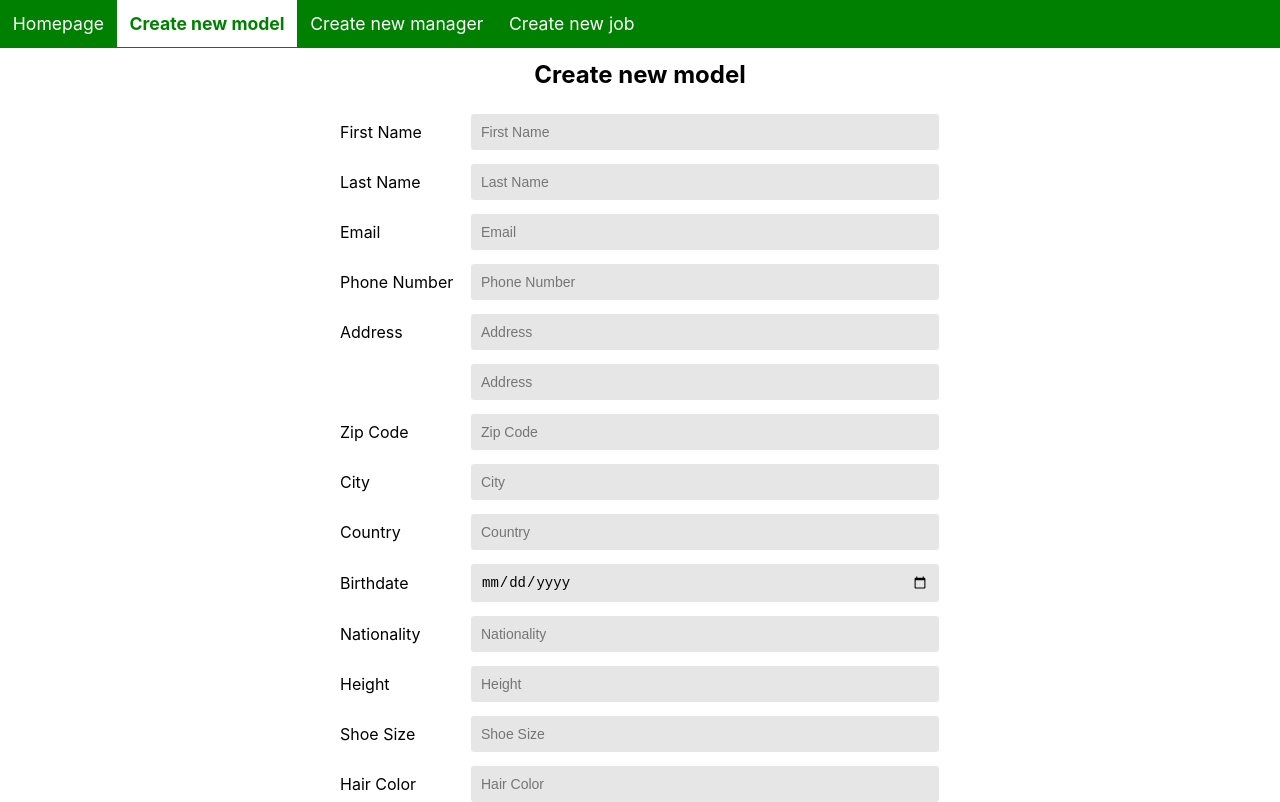
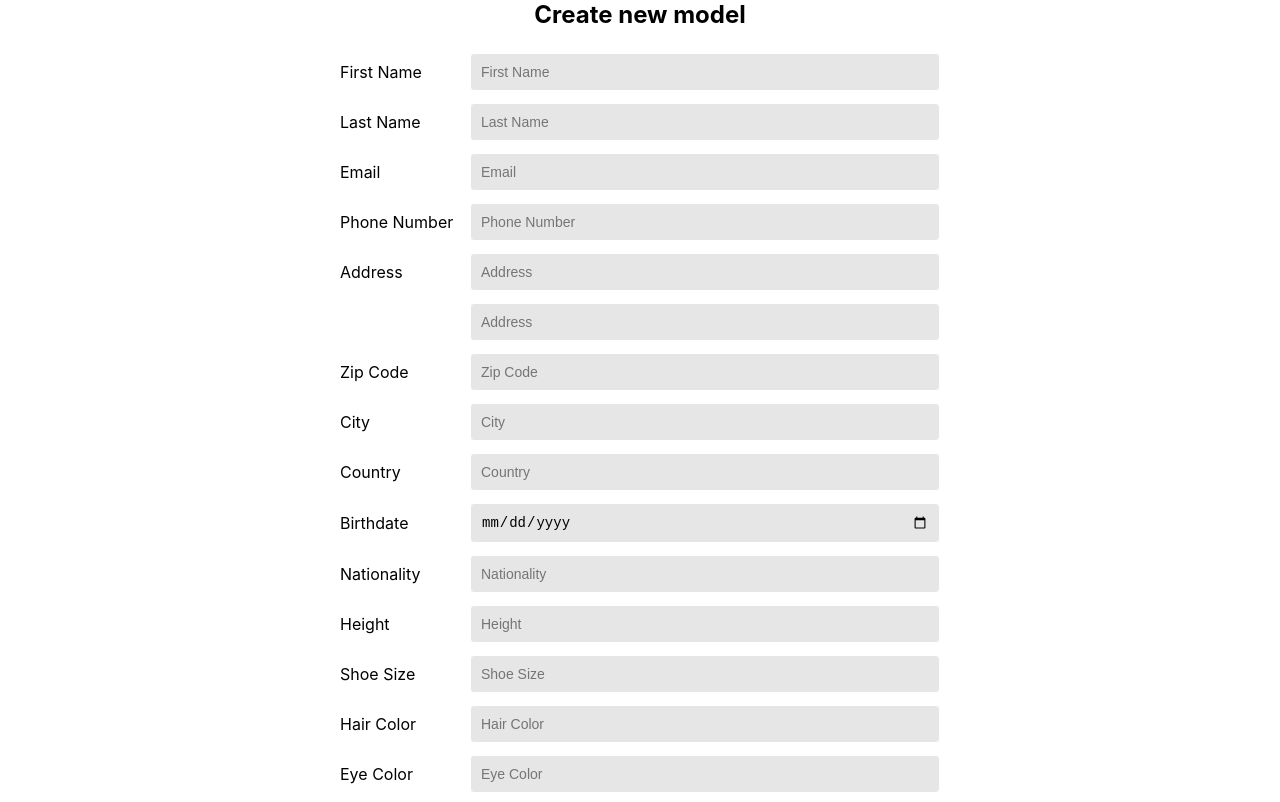
Before and after one commit to cthdk/modelmanagement, a React (Create React App) app: page /create-new-model in a window 1280 px wide. Shown: the top 802 px of the page. Built offline with nearby package versions, Linux system fonts and the light colour scheme.

Commit message:
Jwt token samt oprettelse af all jobs

```diff
--- a/package.json
+++ b/package.json
@@ -6,6 +6,7 @@
     "@testing-library/jest-dom": "^5.17.0",
     "@testing-library/react": "^13.4.0",
     "@testing-library/user-event": "^13.5.0",
+    "jwt-decode": "^4.0.0",
     "react": "^18.2.0",
     "react-dom": "^18.2.0",
     "react-router-dom": "^6.22.3",
--- a/src/App.js
+++ b/src/App.js
@@ -7,12 +7,12 @@ import {
 
 } from "react-router-dom";
 
-import { Navbar } from './Components/Navbar';
-import { Model } from './Components/Model';
-import { Manager } from './Components/Manager';
-import { Job } from './Components/Job';
+import { NewModel } from './Components/NewModel';
+import { NewManager } from './Components/NewManager';
+import { NewJob } from './Components/NewJob';
 import { Login } from './Components/Login';
 import { Home } from './Components/Home';
+import { AllJobs } from './Components/AllJobs';
 import { NotFound } from './Components/NotFound';
 
 function App() {
@@ -22,9 +22,10 @@ function App() {
           <Routes>
             <Route path="/" element={<Login />} />
             <Route path="/homepage" element={<Home />} />
-            <Route path="/create-new-model" element={<Model />} />
-            <Route path="/create-new-manager" element={<Manager />} />
-            <Route path="/create-new-job" element={<Job />} />
+            <Route path="/create-new-model" element={<NewModel />} />
+            <Route path="/create-new-manager" element={<NewManager />} />
+            <Route path="/create-new-job" element={<NewJob />} />
+            <Route path="/all-jobs" element={<AllJobs />} />
             <Route path="*" element={<NotFound />} />
           </Routes>
       </div>
--- /dev/null
+++ b/src/Components/AllJobs.js
@@ -0,0 +1,15 @@
+import { Fragment } from "react";
+import Layout from "./Layout";
+
+export function AllJobs() {
+
+    return (
+        <Layout>
+            <Fragment>
+                <h1> Welcome to a list of all jobs </h1>
+            </Fragment>
+        </Layout>
+
+
+    )
+}
--- a/src/Components/Layout.js
+++ b/src/Components/Layout.js
@@ -5,10 +5,11 @@ import Navbar from "./Navbar";
 export function Layout({ children }) {
   return (
     <div className="Navigationbar">
-      <Navbar />
+       {localStorage.getItem('role') == 'Manager' ? <Navbar/> : <></>}
       {children}
     </div>
   );
 }
 
+
 export default Layout
--- a/src/Components/Login.js
+++ b/src/Components/Login.js
@@ -1,3 +1,4 @@
+import { jwtDecode } from 'jwt-decode';
 import React, { useState } from 'react';
 import { useNavigate } from 'react-router-dom';
 
@@ -22,6 +23,9 @@ export function Login() {
             if (response.ok) {
                 const { jwt } = await response.json();
                 localStorage.setItem('token', jwt);
+                const decoded = jwtDecode(jwt)
+                const role = decoded['http://schemas.microsoft.com/ws/2008/06/identity/claims/role'];
+                localStorage.setItem('role', role);
                 navigate('/homepage');
 
             } else {
--- a/src/Components/Navbar.js
+++ b/src/Components/Navbar.js
@@ -8,13 +8,16 @@ export function Navbar() {
         Homepage
        </NavLink>
        <NavLink to="/create-new-model" className="navLink">
-        Create new model
+        New model
        </NavLink>
        <NavLink to="/create-new-manager" className="navLink">
-        Create new manager
+        New manager
        </NavLink>
        <NavLink to="/create-new-job" className="navLink">
-        Create new job
+        New job
+       </NavLink>
+       <NavLink to="/all-jobs" className="navlink">
+        All Jobs
        </NavLink>
       </nav>
      );
--- a/src/Components/Job.js
+++ b/src/Components/NewJob.js
@@ -1,7 +1,7 @@
 import { Fragment } from "react";
 import Layout from "./Layout";
 
-export function Job() {
+export function NewJob() {
 
     return (
       <Layout>
@@ -25,6 +25,7 @@ export function Job() {
               <input name="days" placeholder="Days" />
             </div>
 
+
             <div className="input-div">
               <label > Location </label>
               <input name="location" placeholder="Location" />
--- a/src/Components/Manager.js
+++ b/src/Components/NewManager.js
@@ -2,7 +2,7 @@ import { Fragment } from "react";
 import { useState } from "react";
 import Layout from "./Layout";
 
-export function Manager() {
+export function NewManager() {
   const [state, setState] = useState();
 
   function handleInputChange(event) {
--- a/src/Components/Model.js
+++ b/src/Components/NewModel.js
@@ -1,8 +1,8 @@
 import { Fragment, useState } from "react";
-import './Model.css';
+import './NewModel.css';
 import Layout from "./Layout";
 
-export function Model() {
+export function NewModel() {
 
     return (
       <Layout>
```
Also changed, not shown: src/Components/NewModel.css (renamed from src/Components/Model.css), 1 other file (tests, documents, lock files or other folders).
